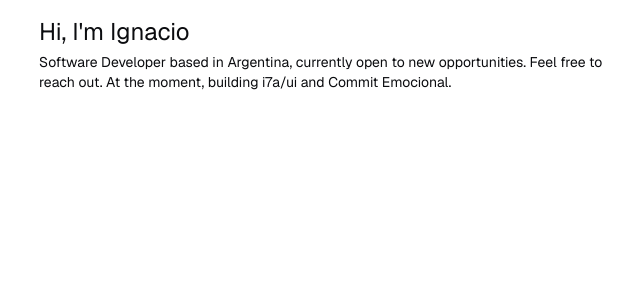
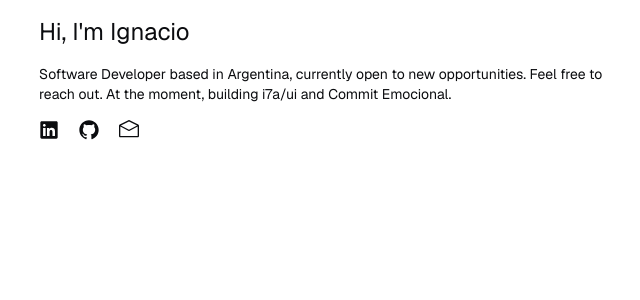
Before and after one commit to figueroaignacio/portfolio, a Next.js app: page / in a window 1280 px wide. Shown: the top 300 px of the page, without its empty margins (313-953 px from the left). Built offline with nearby package versions, Linux system fonts and the light colour scheme.

Commit message:
feat: add social medias

```diff
--- a/src/sections/hero.tsx
+++ b/src/sections/hero.tsx
@@ -1,11 +1,17 @@
+// Components
+import { SocialMedias } from './social-medias';
+
 export function Hero() {
   return (
-    <section className="space-y-1">
-      <h1 className="text-2xl">Hi, I'm Ignacio</h1>
+    <section className="space-y-4">
+      <div>
+        <h1 className="text-2xl">Hi, I'm Ignacio</h1>
+      </div>
       <p className="text-sm">
         Software Developer based in Argentina, currently open to new opportunities. Feel free to
         reach out. At the moment, building i7a/ui and Commit Emocional.
       </p>
+      <SocialMedias />
     </section>
   );
 }
--- /dev/null
+++ b/src/sections/social-medias.tsx
@@ -0,0 +1,34 @@
+// Components
+import { EnvelopeOpenIcon, GitHubLogoIcon, LinkedInLogoIcon } from '@radix-ui/react-icons';
+
+const socialMedias = [
+  {
+    icon: LinkedInLogoIcon,
+    href: 'https://www.linkedin.com/in/figueroa-ignacio',
+    target: '_blank',
+  },
+  {
+    icon: GitHubLogoIcon,
+    href: 'https://github.com/figueroaignacio',
+    target: '_blank',
+  },
+  {
+    icon: EnvelopeOpenIcon,
+    href: 'mailto:ignaciofigueroadev@gmail.com',
+    target: '',
+  },
+];
+
+export function SocialMedias() {
+  return (
+    <ul className="flex gap-x-5">
+      {socialMedias.map((item) => (
+        <li>
+          <a href={item.href} target={item.target}>
+            <item.icon className="size-5" />
+          </a>
+        </li>
+      ))}
+    </ul>
+  );
+}
```
Also changed, not shown: package.json (+7 -6 lines), 1 other file (tests, documents, lock files or other folders).
